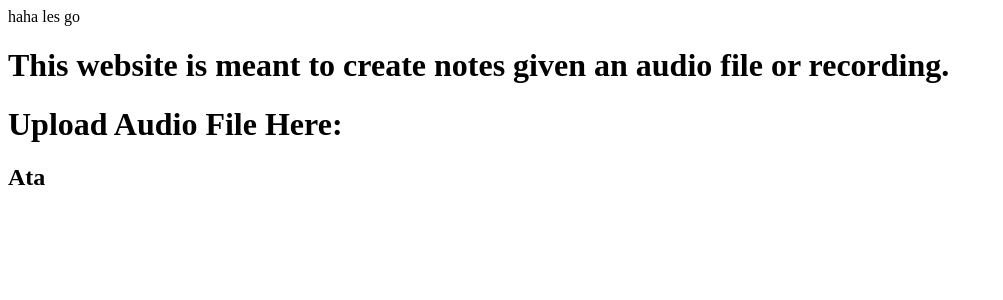
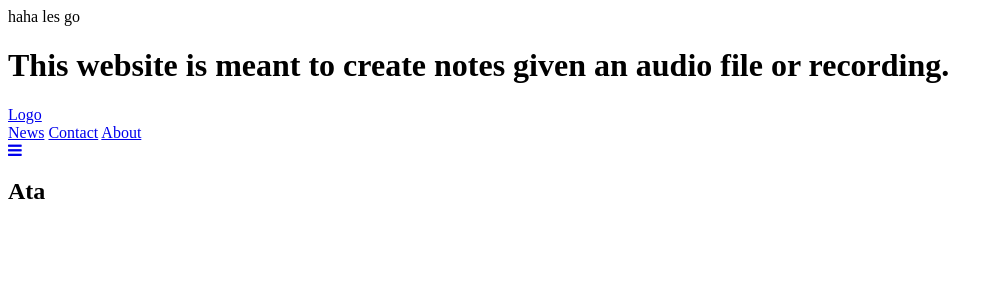
Before and after one commit to AjaySlngh/NoteAI, a Flask app: page / in a window 1280 px wide. Shown: the top 300 px of the page, without its empty margins (0-1003 px from the left). Run offline with Flask 3, Linux system fonts and the light colour scheme.

Commit message:
hamborger

```diff
--- a/flaskr/templates/frontPage.html
+++ b/flaskr/templates/frontPage.html
@@ -1,5 +1,27 @@
 haha les go
 
 <h1>This website is meant to create notes given an audio file or recording.</h1>
-<h1>Upload Audio File Here: <h1>
+
+<link rel="stylesheet" href="https://cdnjs.cloudflare.com/ajax/libs/font-awesome/4.7.0/css/font-awesome.min.css">
+
+<!-- Top Navigation Menu -->
+<div class="topnav">
+  <a href="#home" class="active">Logo</a>
+  <!-- Navigation links (hidden by default) -->
+  <div id="myLinks">
+    <a href="#news">News</a>
+    <a href="#contact">Contact</a>
+    <a href="#about">About</a>
+  </div>
+  <!-- "Hamburger menu" / "Bar icon" to toggle the navigation links -->
+  <a href="javascript:void(0);" class="icon" onclick="myFunction()">
+    <i class="fa fa-bars"></i>
+  </a>
+</div>
+
+
+
+
+
+
 <h2>{{name}}</h2>
--- /dev/null
+++ b/flaskr/templates/upload.html
@@ -0,0 +1 @@
+<h1> uploading </h1>
```
Also changed, not shown: flaskr/templates/recording.html (+3 -7 lines).
